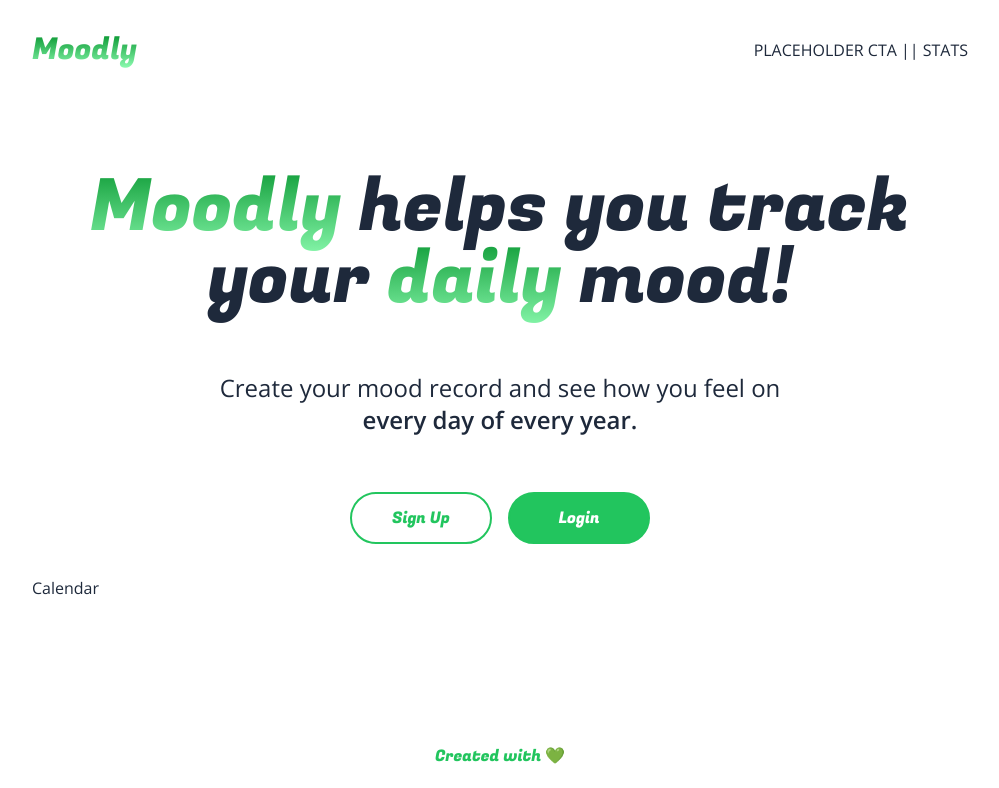
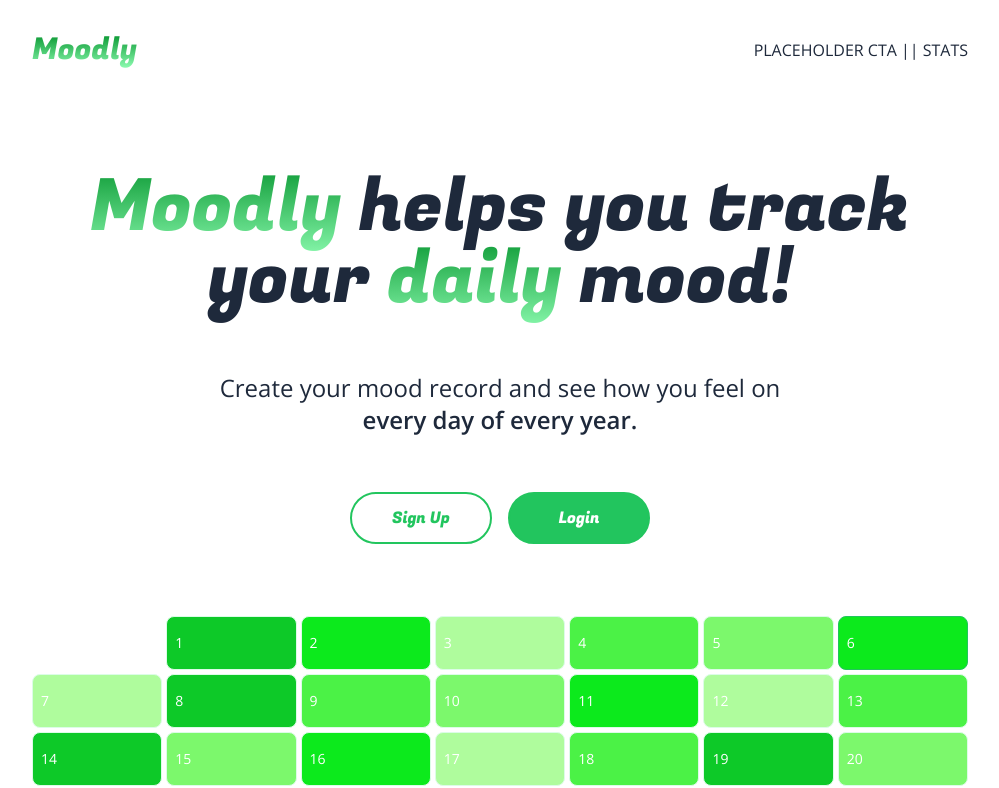
Before and after one commit to yashkemkar/moodly, a Next.js app: page / in a window 1280 px wide. Shown: the top 788 px of the page, without its empty margins (140-1139 px from the left). Built offline with nearby package versions, Linux system fonts and the light colour scheme.

Commit message:
Dashboard UI styling complete

```diff
--- a/app/layout.js
+++ b/app/layout.js
@@ -1,8 +1,9 @@
 import { Fugaz_One, Open_Sans } from "next/font/google"
 import "./globals.css"
+import Link from "next/link"
 
 const opensans = Open_Sans({ subsets: ["latin"] })
-const fugaz = Fugaz_One({ subsets: ["latin"], weight: ['400']})
+const fugaz = Fugaz_One({ subsets: ["latin"], weight: ['400'] })
 
 
 export const metadata = {
@@ -14,7 +15,9 @@
 
     const header = (
         <header className="p-4 sm:p-8 flex items-center justify-between gap-4">
-            <h1 className={'text-xl sm:text-3xl textGradient ' + fugaz.className}>Moodly</h1>
+            <Link href={'/'}>
+                <h1 className={'text-xl sm:text-3xl textGradient ' + fugaz.className}>Moodly</h1>
+            </Link>
             <div className="flex items-center justify-between">
                 PLACEHOLDER CTA || STATS
             </div>
@@ -28,7 +31,7 @@
     )
     return (
         <html lang="en">
-            <body className={ 'w-full max-w-[1000px] mx-auto text-sm sm:text-base min-h-screen flex flex-col text-slate-800 ' + opensans.className}>
+            <body className={'w-full max-w-[1000px] mx-auto text-sm sm:text-base min-h-screen flex flex-col text-slate-800 ' + opensans.className}>
                 {header}
                 {children}
                 {footer}
--- a/components/Calendar.jsx
+++ b/components/Calendar.jsx
@@ -1,7 +1,60 @@
 import React from 'react'
+import { gradients, baseRating, demoData } from '@/utils'
 
-export default function Calendar() {
-  return (
-    <div>Calendar</div>
-  )
+
+const months = { 'January': 'Jan', 'February': 'Feb', 'March': 'Mar', 'April': 'Apr', 'May': 'May', 'June': 'Jun', 'July': 'Jul', 'August': 'Aug', 'September': 'Sep', 'October': 'Oct', 'November': 'Nov', 'December': 'Dec' }
+const now = new Date()
+const dayList = ['Sunday', 'Monday', 'Tuesday', 'Wednesday', 'Thursday', 'Friday', 'Saturday']
+
+console.log(dayList)
+export default function Calendar(props) {
+    const { demo } = props
+    // Artificially constructed a year to start off to switch between months
+    const year = 2025
+    const month = 'September'
+    // Create a new date object for that year, that specific month, and then the next line will figure out the first day of that month.
+    const monthNow = new Date(year, Object.keys(months).indexOf(month), 1)
+    const firstDayOfMonth = monthNow.getDay()
+    const daysInMonth = new Date(year, Object.keys(month).indexOf(month) + 1, 0).getDate()
+
+    const daysToDisplay = firstDayOfMonth + daysInMonth
+    const numRows = (Math.floor(daysToDisplay / 7)) + (daysToDisplay % 7 ? 1 : 0)
+
+    return (
+        <div className='flex flex-col overflow-hidden gap-1 py-4 sm:py-6 md:py-10 '>
+            {[...Array(numRows).keys()].map((row, rowIndex) => {
+                return (
+                    <div key={rowIndex} className='grid grid-cols-7 gap-1'>
+                        {dayList.map((dayOfWeek, dayOfWeekIndex) => {
+                            let dayIndex = (rowIndex * 7) + dayOfWeekIndex - (firstDayOfMonth - 1)
+
+                            // determine whether any days of the week should be blank, depending on what day is the first of the month.
+                            let dayDisplay = dayIndex > daysInMonth ? false : (row === 0 && dayOfWeekIndex < firstDayOfMonth) ? false : true
+
+                            let isToday = dayIndex === now.getDate()
+
+                            if (!dayDisplay) {
+                                return (
+                                    <div className='bg-white' key={dayOfWeekIndex} />
+                                )
+                            }
+
+                            let color = demo ?
+                                gradients.green[baseRating[dayIndex]] :
+                                dayIndex in demoData ?
+                                    gradients.green[demoData[dayIndex]] :
+                                    'white'
+
+                            return (
+                                <div style={{background: color}} className={'text-xs sm:text-sm border border-solid p-2 flex items-center gap-2 py-4 justify-between rounded-lg ' + (isToday ? ' border-green-500' : 'border-green-100') + (color === 'white' ? ' text-green-500' : ' text-white')} key={dayOfWeekIndex}>
+                                    <p>{dayIndex}</p>
+                                </div>
+                            )
+                        })}
+                    </div>
+                )
+            })}
+
+        </div>
+    )
 }
--- a/components/Dashboard.jsx
+++ b/components/Dashboard.jsx
@@ -1,5 +1,6 @@
 import { Fugaz_One } from 'next/font/google'
 import React from 'react'
+import Calendar from './Calendar'
 
 const fugaz = Fugaz_One({ subsets: ["latin"], weight: ['400'] })
 
@@ -41,6 +42,9 @@
           )
         })}
       </div>
+      <div>
+        <Calendar />
+      </div>
     </div>
   )
 }
--- a/components/Hero.jsx
+++ b/components/Hero.jsx
@@ -20,7 +20,7 @@
         <Button text="Sign Up" />
         <Button text="Login" dark />
       </div>
-      <Calendar />
+      <Calendar demo/>
     </div>
   )
 }
--- /dev/null
+++ b/utils/index.js
@@ -0,0 +1,24 @@
+export const gradients = {
+    indigo: ['#dcd6ff', '#b8adff', '#9285ff', '#7766ff', '#4833ff', '#3525db', '#261ab1', '#1a1093', '#10097a',],
+    green: ['#dcfdc3', '#affc9d', '#7cf86c', '#4bf246', '#0cea1c', '#0dc928', '#0ca82f', '#038731', '#047031',],
+    blue: ['#ccfffa', '#9afefe', '#66f1fc', '#41dffa', '#07c2f7', '#0497d4', '#0171b1', '#02518e', '#003a76',],
+    yellow: ['#fff8db', '#fff0b8', '#ffe495', '#ffd97b', '#ffc84f', '#dba339', '#b78127', '#936118', '#7a4b10',],
+    pink: ['#ffd8f2', '#ffb1ea', '#ff8aea', '#ff6df1', '#ff3dfe', '#cd2ddb', '#9d1fb7', '#731493', '#540b7a',],
+}
+
+export const baseRating = {
+    "0": 2, "1": 5, "2": 4, "3": 1, "4": 3,
+    "5": 2, "6": 4, "7": 1, "8": 5, "9": 3,
+    "10": 2, "11": 4, "12": 1, "13": 3, "14": 5,
+    "15": 2, "16": 4, "17": 1, "18": 3, "19": 5,
+    "20": 2, "21": 4, "22": 1, "23": 3, "24": 5,
+    "25": 3, "26": 4, "27": 2, "28": 1, "29": 2,
+    "30": 4, "31": 1, "32": 3, "33": 5, "34": 2,
+    "35": 4, "36": 1, "37": 5, "38": 3, "39": 2,
+    "40": 5, "41": 4, "42": 1, "43": 3,
+}
+
+export const demoData = {
+    "15": 2, "16": 4, "17": 1, "18": 3, "19": 5,
+    "20": 2, "21": 4, "22": 1, "23": 3, "24": 5,
+}
```
